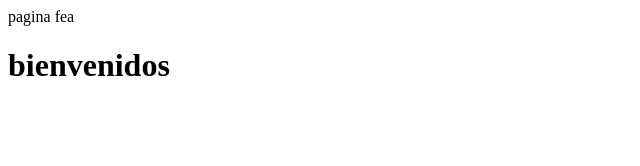
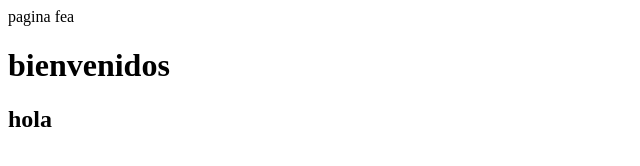
Before and after one commit to botcarola/pkjahal, a plain HTML site: page index.html in a window 1280 px wide. Shown: the full height of the page, 0-640 px from the left. Drawn offline with Linux system fonts and the light colour scheme.

Commit message:
primercommit

```diff
--- a/index.html
+++ b/index.html
@@ -15,6 +15,8 @@
     </main>
 
 
+    <div><h2>hola</h2></div>
+
     <script src="index.js"></script>
 
 </body>
```
